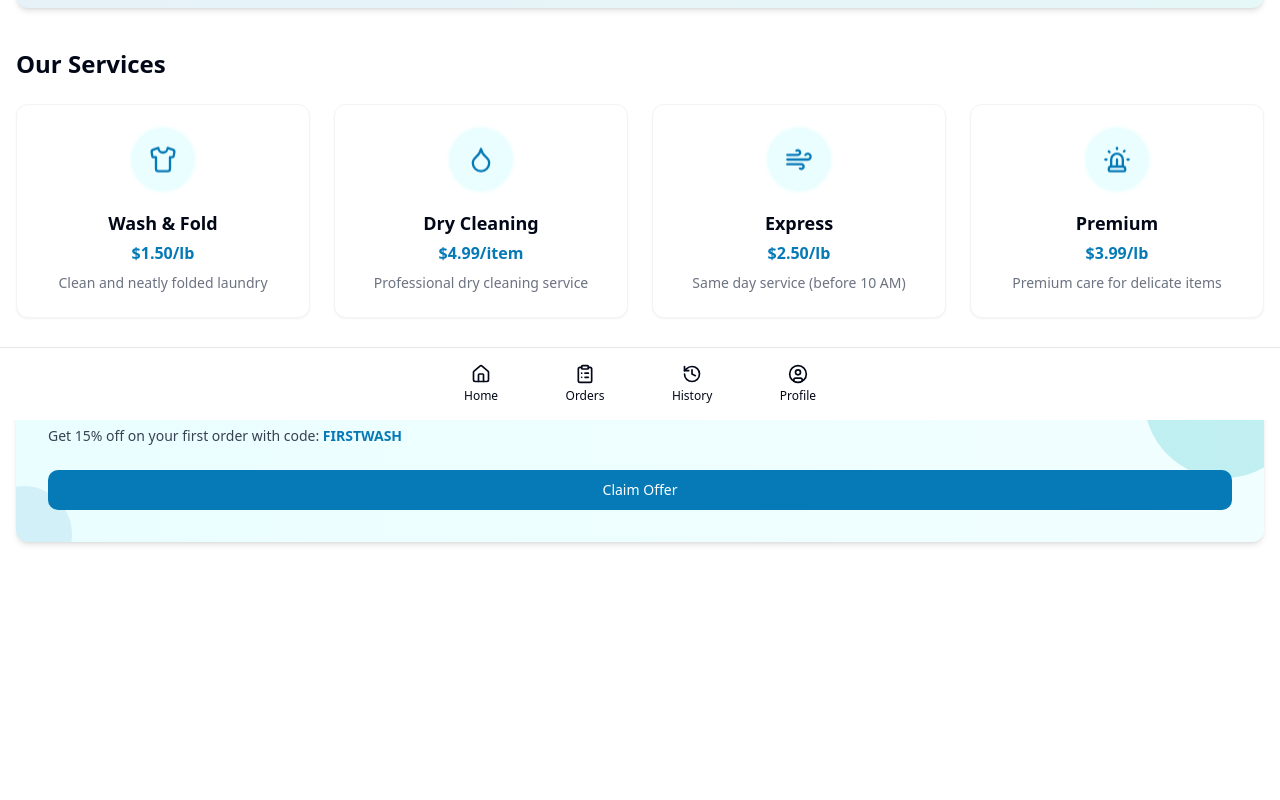
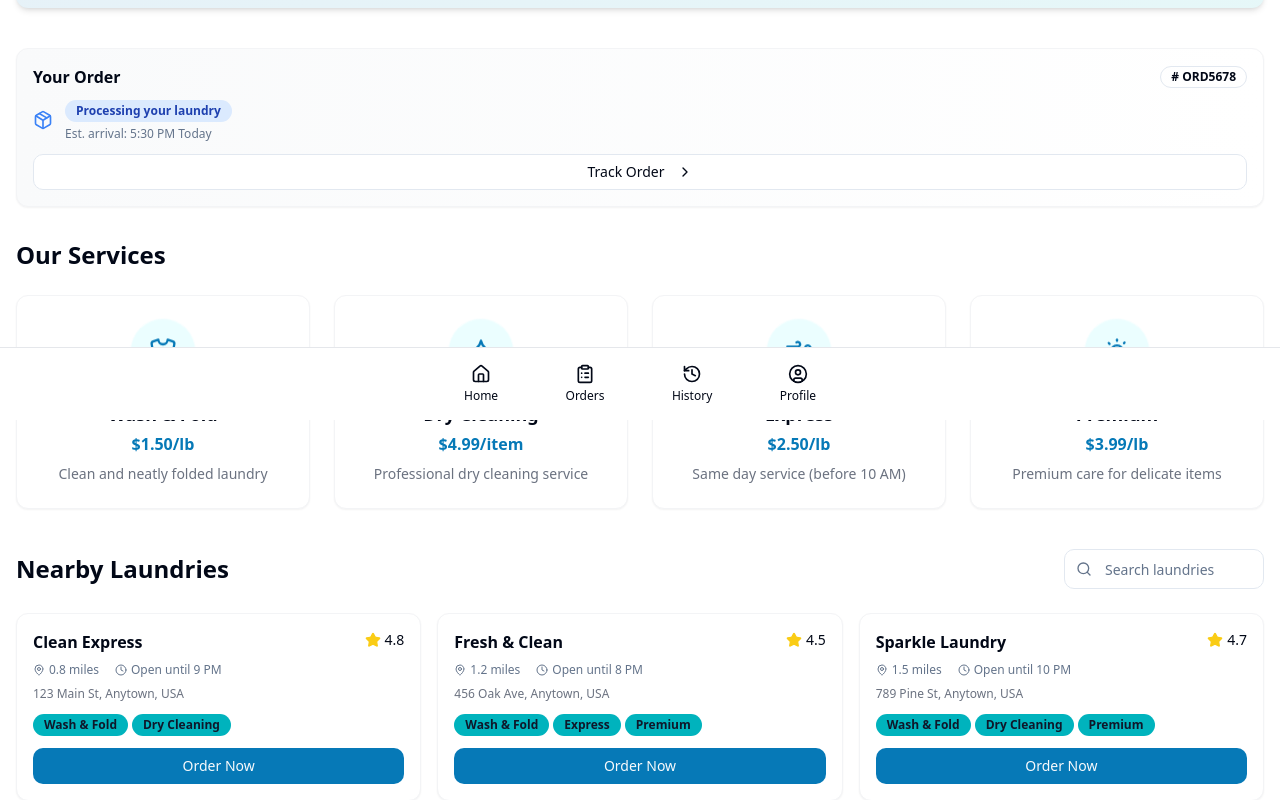
Before and after one commit to cosmicsoul98/wash-it-flutter, a React (Vite) app: page / in a window 1280 px wide. Shown: the part 380-1180 px from the top of the page. Before the commit the page ends 970 px from the top, so only its background shows below. Built offline with nearby package versions, Linux system fonts and the light colour scheme.

Commit message:
Add nearby laundries and order tracking sections

```diff
--- /dev/null
+++ b/src/components/MiniOrderTracker.tsx
@@ -0,0 +1,109 @@
+
+import { Card, CardContent } from "@/components/ui/card";
+import { Badge } from "@/components/ui/badge";
+import { Button } from "@/components/ui/button";
+import { Truck, Package, Clock, ChevronRight } from "lucide-react";
+import { useNavigate } from 'react-router-dom';
+
+interface MiniOrderTrackerProps {
+  hasActiveOrder: boolean;
+  orderId?: string;
+  status?: 'pending' | 'processing' | 'delivery' | 'completed';
+  estimatedTime?: string;
+}
+
+const MiniOrderTracker: React.FC<MiniOrderTrackerProps> = ({
+  hasActiveOrder,
+  orderId,
+  status,
+  estimatedTime
+}) => {
+  const navigate = useNavigate();
+
+  const getStatusIcon = () => {
+    switch (status) {
+      case 'pending':
+        return <Clock className="h-5 w-5 text-orange-500" />;
+      case 'processing':
+        return <Package className="h-5 w-5 text-blue-500" />;
+      case 'delivery':
+        return <Truck className="h-5 w-5 text-purple-500" />;
+      default:
+        return <Clock className="h-5 w-5 text-gray-400" />;
+    }
+  };
+
+  const getStatusText = () => {
+    switch (status) {
+      case 'pending':
+        return 'Waiting for pickup';
+      case 'processing':
+        return 'Processing your laundry';
+      case 'delivery':
+        return 'Out for delivery';
+      default:
+        return 'No active orders';
+    }
+  };
+
+  const getStatusColor = () => {
+    switch (status) {
+      case 'pending':
+        return 'bg-orange-100 text-orange-800';
+      case 'processing':
+        return 'bg-blue-100 text-blue-800';
+      case 'delivery':
+        return 'bg-purple-100 text-purple-800';
+      default:
+        return 'bg-gray-100 text-gray-800';
+    }
+  };
+
+  return (
+    <Card className="bg-gradient-to-r from-gray-50 to-white border-gray-100 hover:shadow-md transition-all overflow-hidden">
+      <CardContent className="p-4">
+        {hasActiveOrder ? (
+          <>
+            <div className="flex justify-between items-center mb-2">
+              <h3 className="font-semibold">Your Order</h3>
+              <Badge variant="outline"># {orderId}</Badge>
+            </div>
+
+            <div className="flex items-center gap-3 mb-3">
+              {getStatusIcon()}
+              <div className="flex-1">
+                <Badge className={`${getStatusColor()} mb-1`}>
+                  {getStatusText()}
+                </Badge>
+                <p className="text-xs text-muted-foreground">Est. arrival: {estimatedTime}</p>
+              </div>
+            </div>
+
+            <Button
+              variant="outline"
+              size="sm"
+              className="w-full"
+              onClick={() => navigate('/orders')}
+            >
+              Track Order <ChevronRight className="h-4 w-4 ml-1" />
+            </Button>
+          </>
+        ) : (
+          <div className="flex flex-col items-center py-2">
+            <p className="text-sm text-muted-foreground mb-3">No active orders at the moment</p>
+            <Button
+              variant="outline"
+              size="sm"
+              className="w-full"
+              onClick={() => navigate('/')}
+            >
+              Place New Order
+            </Button>
+          </div>
+        )}
+      </CardContent>
+    </Card>
+  );
+};
+
+export default MiniOrderTracker;
--- /dev/null
+++ b/src/components/NearbyLaundry.tsx
@@ -0,0 +1,73 @@
+
+import { Card, CardContent } from "@/components/ui/card";
+import { Badge } from "@/components/ui/badge";
+import { Button } from "@/components/ui/button";
+import { Star, MapPin, Clock } from "lucide-react";
+import { useNavigate } from 'react-router-dom';
+
+interface NearbyLaundryProps {
+  id: string;
+  name: string;
+  rating: number;
+  distance: string;
+  address: string;
+  openUntil: string;
+  services: string[];
+}
+
+const NearbyLaundry: React.FC<NearbyLaundryProps> = ({
+  id,
+  name,
+  rating,
+  distance,
+  address,
+  openUntil,
+  services
+}) => {
+  const navigate = useNavigate();
+
+  const handleOrderClick = () => {
+    navigate('/order', { state: { laundryId: id, laundryName: name } });
+  };
+
+  return (
+    <Card className="overflow-hidden hover:shadow-md transition-all border-gray-100 hover:border-primary/20">
+      <CardContent className="p-4">
+        <div className="flex justify-between items-start mb-2">
+          <h3 className="font-semibold text-base">{name}</h3>
+          <div className="flex items-center text-sm">
+            <Star className="h-4 w-4 text-yellow-400 fill-yellow-400 mr-1" />
+            <span>{rating.toFixed(1)}</span>
+          </div>
+        </div>
+
+        <div className="flex items-center text-xs text-muted-foreground mb-2">
+          <MapPin className="h-3 w-3 mr-1" />
+          <span className="mr-2">{distance}</span>
+          <Clock className="h-3 w-3 mr-1 ml-2" />
+          <span>Open until {openUntil}</span>
+        </div>
+
+        <p className="text-xs text-gray-500 mb-3 truncate">{address}</p>
+
+        <div className="flex flex-wrap gap-1 mb-3">
+          {services.map((service, index) => (
+            <Badge key={index} variant="secondary" className="text-xs">
+              {service}
+            </Badge>
+          ))}
+        </div>
+
+        <Button
+          size="sm"
+          className="w-full"
+          onClick={handleOrderClick}
+        >
+          Order Now
+        </Button>
+      </CardContent>
+    </Card>
+  );
+};
+
+export default NearbyLaundry;
--- a/src/pages/Home.tsx
+++ b/src/pages/Home.tsx
@@ -5,13 +5,54 @@ import { Button } from "@/components/ui/button";
 import { Card, CardContent } from "@/components/ui/card";
 import { Input } from "@/components/ui/input";
 import ServiceCard from "@/components/ServiceCard";
-import { Shirt, Droplet, Wind, Siren, MapPin } from "lucide-react";
+import NearbyLaundry from "@/components/NearbyLaundry";
+import MiniOrderTracker from "@/components/MiniOrderTracker";
+import { Shirt, Droplet, Wind, Siren, MapPin, Search } from "lucide-react";
 import { toast } from "sonner";
 
 const Home = () => {
   const navigate = useNavigate();
   const [location, setLocation] = useState('');
   const [isLoaded, setIsLoaded] = useState(false);
+
+  // Simulated data - in a real app this would come from an API
+  const nearbyLaundries = [
+    {
+      id: "LD1",
+      name: "Clean Express",
+      rating: 4.8,
+      distance: "0.8 miles",
+      address: "123 Main St, Anytown, USA",
+      openUntil: "9 PM",
+      services: ["Wash & Fold", "Dry Cleaning"]
+    },
+    {
+      id: "LD2",
+      name: "Fresh & Clean",
+      rating: 4.5,
+      distance: "1.2 miles",
+      address: "456 Oak Ave, Anytown, USA",
+      openUntil: "8 PM",
+      services: ["Wash & Fold", "Express", "Premium"]
+    },
+    {
+      id: "LD3",
+      name: "Sparkle Laundry",
+      rating: 4.7,
+      distance: "1.5 miles",
+      address: "789 Pine St, Anytown, USA",
+      openUntil: "10 PM",
+      services: ["Wash & Fold", "Dry Cleaning", "Premium"]
+    }
+  ];
+
+  // Simulated active order - this would come from a state management solution in a real app
+  const [hasActiveOrder] = useState(true);
+  const activeOrder = {
+    orderId: "ORD5678",
+    status: "processing" as const,
+    estimatedTime: "5:30 PM Today"
+  };
 
   useEffect(() => {
     setIsLoaded(true);
@@ -75,6 +116,16 @@ const Home = () => {
         </Card>
       </div>
 
+      {/* Order tracking section */}
+      <div className="mb-8">
+        <MiniOrderTracker
+          hasActiveOrder={hasActiveOrder}
+          orderId={activeOrder.orderId}
+          status={activeOrder.status}
+          estimatedTime={activeOrder.estimatedTime}
+        />
+      </div>
+
       <div className="mb-10">
         <h2 className="text-2xl font-semibold mb-6 text-center md:text-left">Our Services</h2>
         <div className="grid grid-cols-2 md:grid-cols-4 gap-6">
@@ -109,6 +160,35 @@ const Home = () => {
         </div>
       </div>
 
+      {/* Nearby laundries section */}
+      <div className="mb-10">
+        <div className="flex justify-between items-center mb-6">
+          <h2 className="text-2xl font-semibold">Nearby Laundries</h2>
+          <div className="relative">
+            <Search className="absolute left-3 top-1/2 transform -translate-y-1/2 text-muted-foreground h-4 w-4" />
+            <Input
+              type="text"
+              placeholder="Search laundries"
+              className="pl-10 w-[200px]"
+            />
+          </div>
+        </div>
+        <div className="grid grid-cols-1 md:grid-cols-3 gap-4">
+          {nearbyLaundries.map((laundry) => (
+            <NearbyLaundry
+              key={laundry.id}
+              id={laundry.id}
+              name={laundry.name}
+              rating={laundry.rating}
+              distance={laundry.distance}
+              address={laundry.address}
+              openUntil={laundry.openUntil}
+              services={laundry.services}
+            />
+          ))}
+        </div>
+      </div>
+
       <div className="mb-8">
         <Card className="bg-gradient-to-r from-accent to-accent/70 border-none shadow-md overflow-hidden relative">
           <div className="absolute -right-10 -top-10 w-40 h-40 bg-secondary/20 rounded-full"></div>
```
